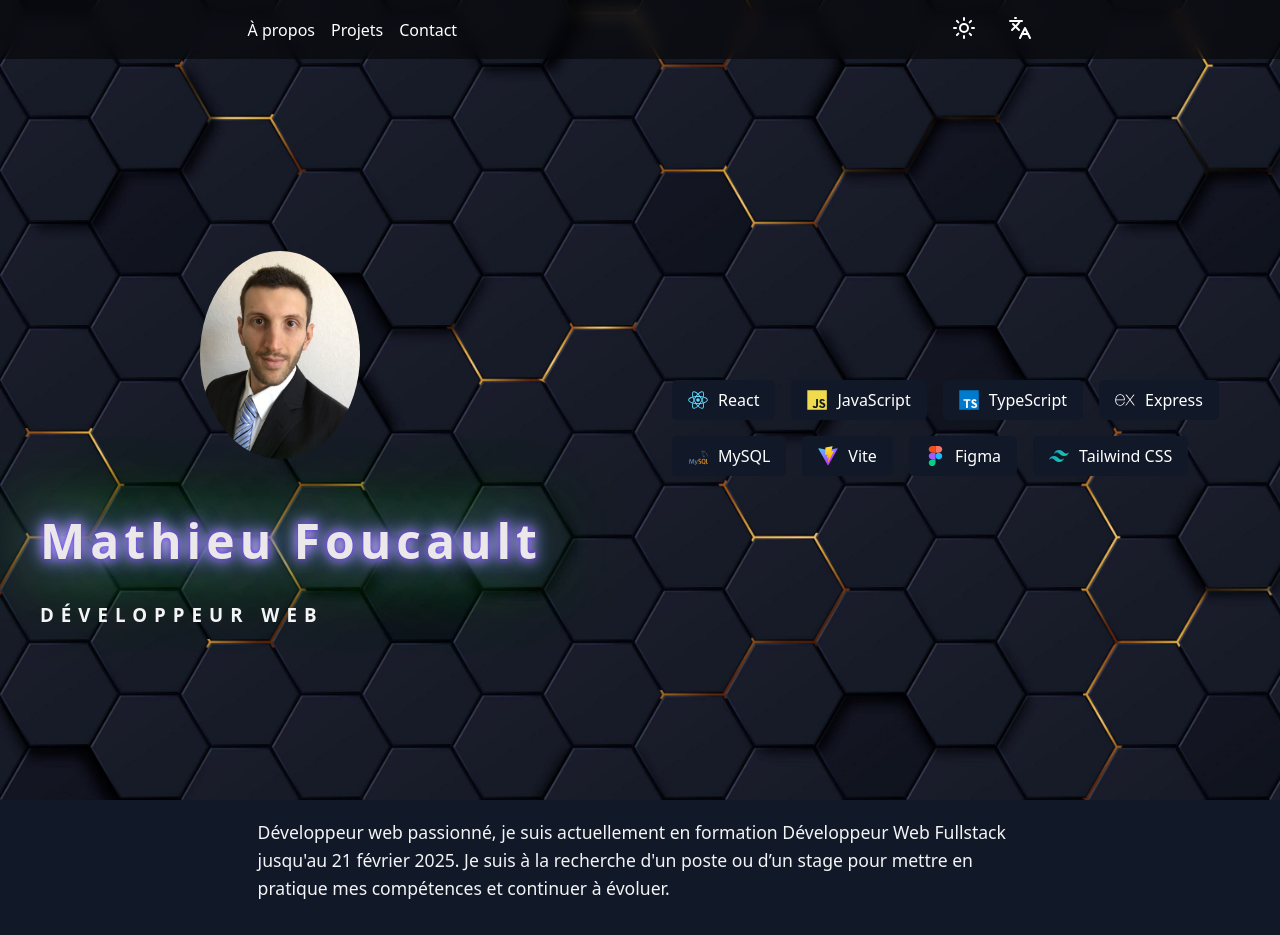
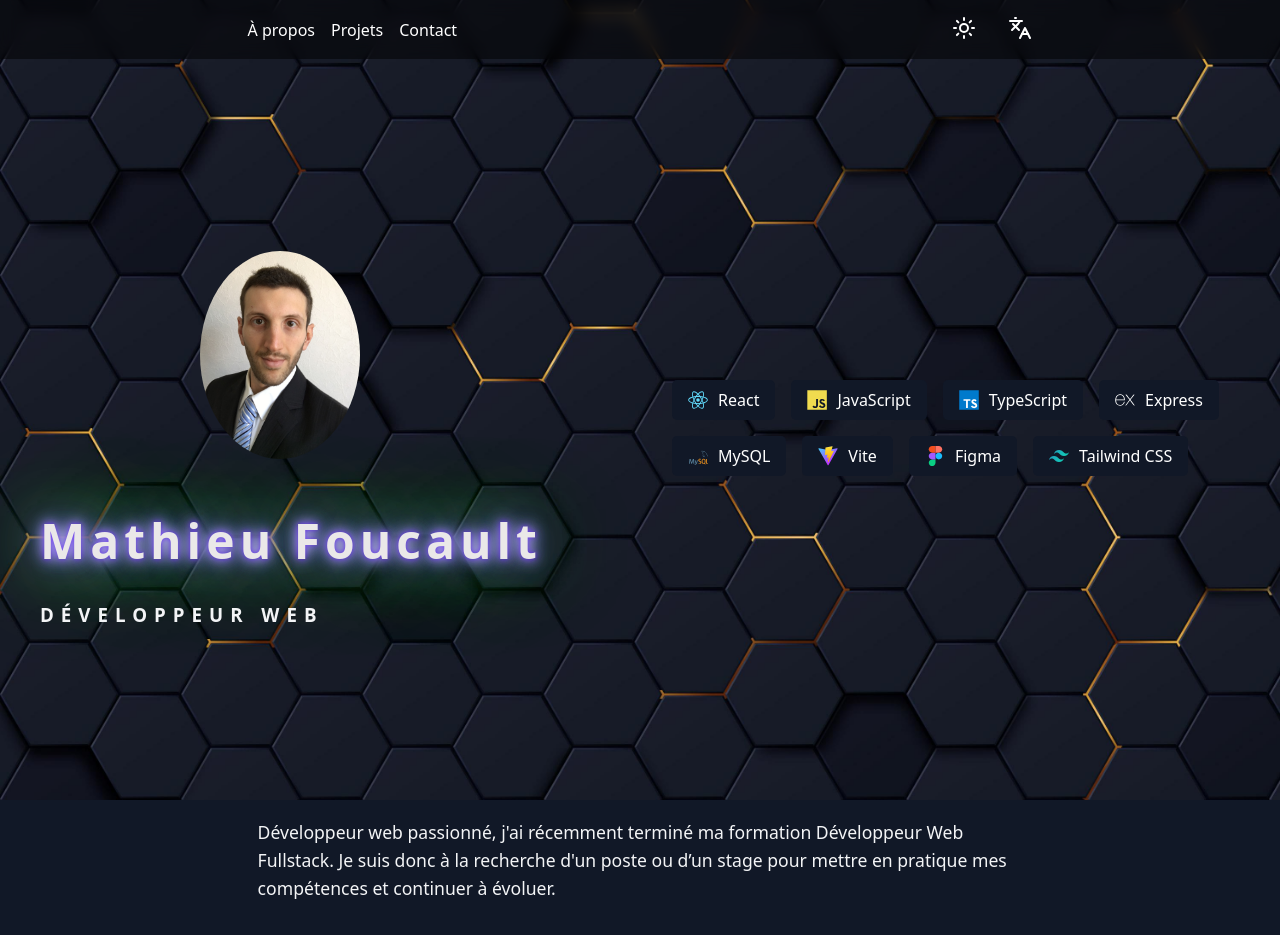
Before and after one commit to MathieuFoucault/Portfolio-Foucault_Mathieu, a React (Vite) app: page / in a window 1280 px wide. Shown: the top 935 px of the page. Built offline with nearby package versions, Linux system fonts and the light colour scheme.

Commit message:
feat : modify about

```diff
--- a/src/components/Projects.tsx
+++ b/src/components/Projects.tsx
@@ -46,10 +46,10 @@ export default function Projects() {
 		fr: (
 			<>
 				<p>
-					Développeur web passionné, je suis actuellement en formation
-					Développeur Web Fullstack jusqu'au 21 février 2025. Je suis à la
-					recherche d'un poste ou d’un stage pour mettre en pratique mes
-					compétences et continuer à évoluer.
+					Développeur web passionné, j'ai récemment terminé ma formation
+					Développeur Web Fullstack. Je suis donc à la recherche d'un poste ou
+					d’un stage pour mettre en pratique mes compétences et continuer à
+					évoluer.
 				</p>
 				<br />
 				<p>
@@ -79,9 +79,9 @@ export default function Projects() {
 		en: (
 			<>
 				<p>
-					A passionate web developer, I am currently training as a Full Stack
-					Developer until February 21, 2025. I am seeking a position or
-					internship to put my skills into practice and continue my growth.
+					A passionate web developer, I recently completed my training Full
+					Stack Developer. So i am seeking a position or internship to put my
+					skills into practice and continue my growth.
 				</p>
 				<p>
 					My background has equipped me with solid technical skills, which I am
```
